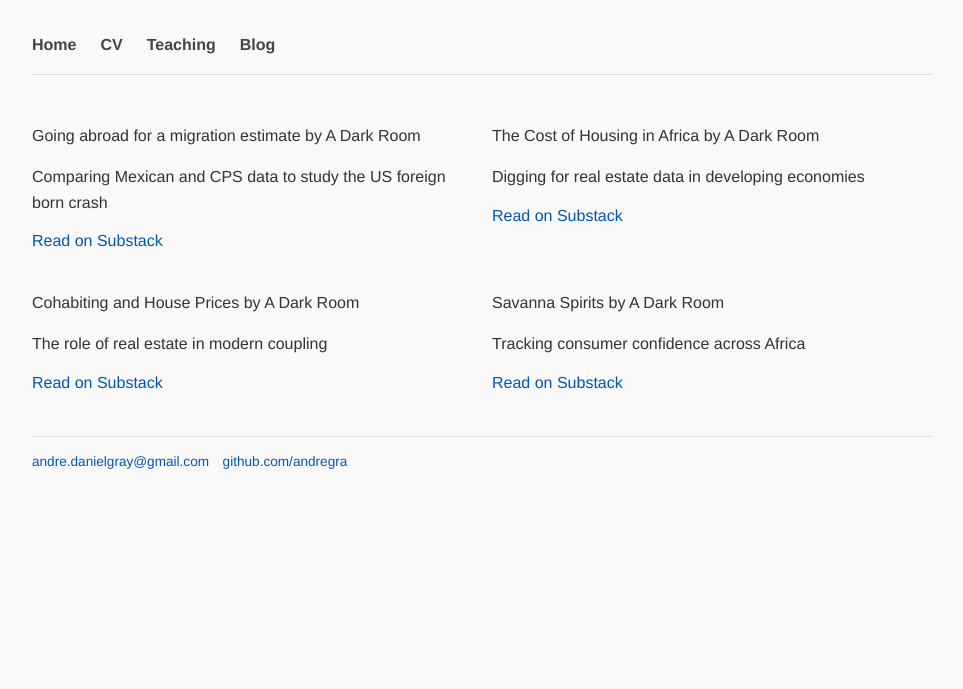
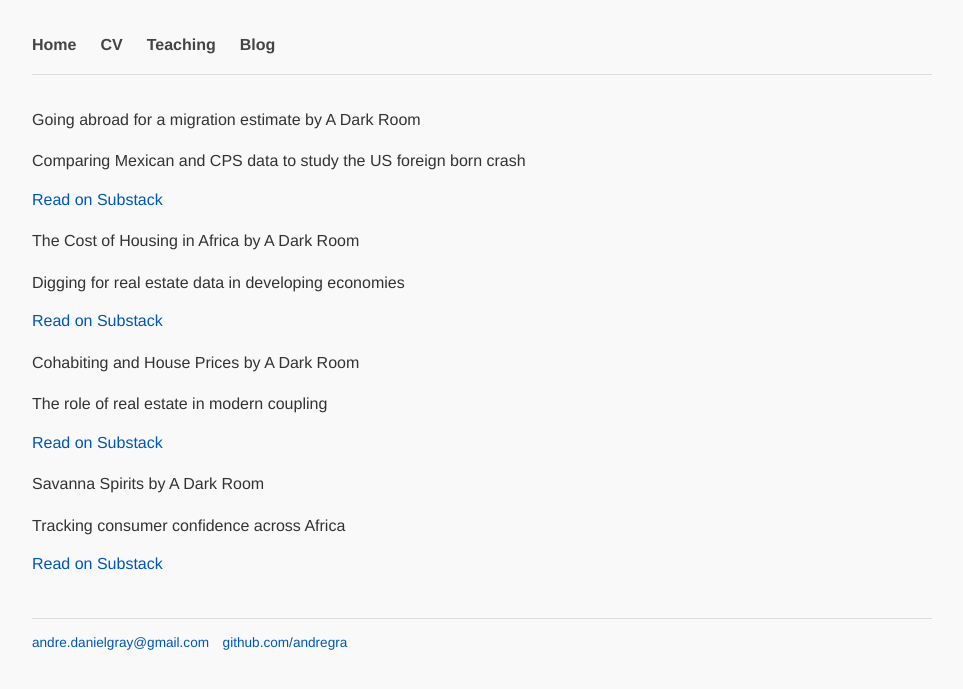
Before and after one commit to andregra/andregra.github.io, a Jekyll site: the page built from blog.md, in a window 1280 px wide. Shown: the top 689 px of the page, without its empty margins (158-1121 px from the left). Built offline with Jekyll 4.4.1, drawn with Linux system fonts in a browser that asks for light colours; a script that is not in the unit is left out.

Commit message:
Update blog.md

```diff
--- a/blog.md
+++ b/blog.md
@@ -4,7 +4,7 @@ title: Blog
 permalink: /blog/
 ---
 
-<div class="substack-grid">
+<div >
 
   <div class="substack-post-embed"><p lang="en">Going abroad for a migration estimate by A Dark Room</p><p>Comparing Mexican and CPS data to study the US foreign born crash</p><a data-post-link href="https://adarkroom.substack.com/p/going-abroad-for-a-migration-estimate">Read on Substack</a></div>
 
```
